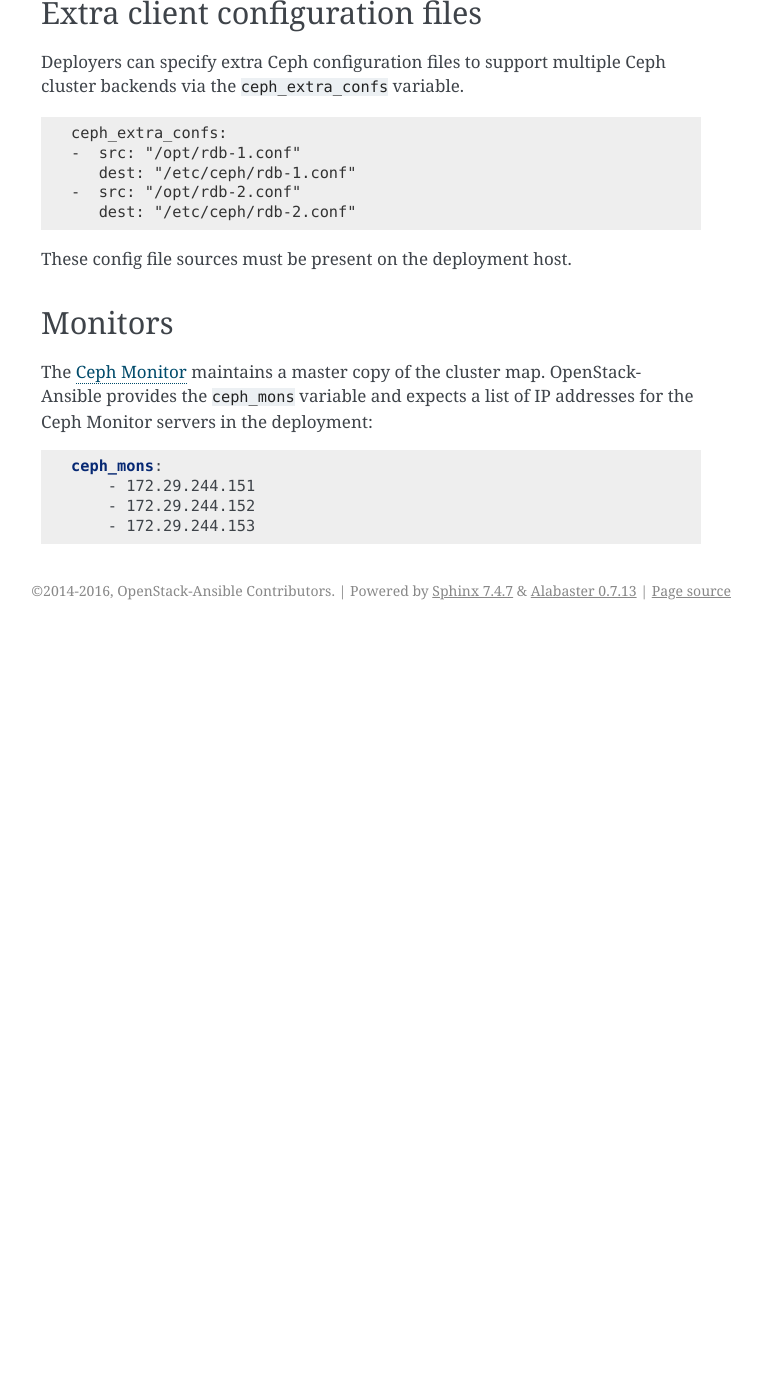
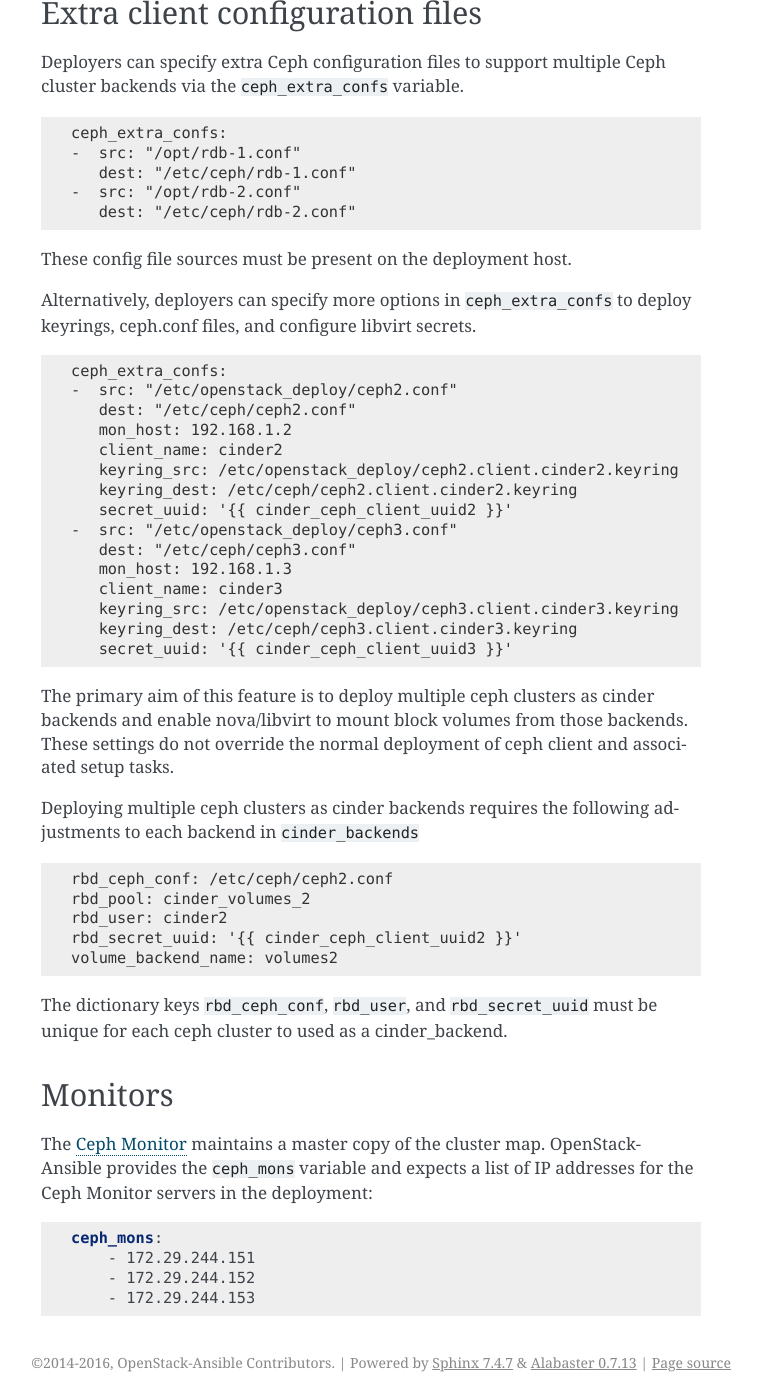
Before and after one commit to openstack/openstack-ansible-ceph_client, a Sphinx documentation site: the page built from doc/source/configure-ceph.rst, in a window 1280 px wide and 1400 px high, scrolled down 1427 px. Shown: the whole window, without its empty margins (379-1141 px from the left). Built offline with Sphinx 7.4.7, drawn with Linux system fonts in a browser that asks for light colours; the version number could not be read and is left out; before the commit the page ends 2057 px from its top, so only the background shows below that.

Commit message:
Deploy files for multiple ceph clusters
Deploy necessary configs and keyrings for multiple
ceph cluters.  Specifically, the intent is to enable
multiple backends for cinder that can be accessed by
compute nodes.

This change will allow automatic retrieval of
ceph.conf and client keyrings from multiple ceph clusters.
Additionally, libvirt ceph client secrets will be created
to support attaching volumes to instances from multiple
ceph clusters.

Change-Id: Icee061b35f374955154a3dd703444b94da0117da

```diff
--- a/doc/source/configure-ceph.rst
+++ b/doc/source/configure-ceph.rst
@@ -89,6 +89,46 @@ multiple Ceph cluster backends via the ``ceph_extra_confs`` variable.
 
 These config file sources must be present on the deployment host.
 
+Alternatively, deployers can specify more options in ``ceph_extra_confs``
+to deploy keyrings, ceph.conf files, and configure libvirt secrets.
+
+.. code-block:: console
+
+    ceph_extra_confs:
+    -  src: "/etc/openstack_deploy/ceph2.conf"
+       dest: "/etc/ceph/ceph2.conf"
+       mon_host: 192.168.1.2
+       client_name: cinder2
+       keyring_src: /etc/openstack_deploy/ceph2.client.cinder2.keyring
+       keyring_dest: /etc/ceph/ceph2.client.cinder2.keyring
+       secret_uuid: '{{ cinder_ceph_client_uuid2 }}'
+    -  src: "/etc/openstack_deploy/ceph3.conf"
+       dest: "/etc/ceph/ceph3.conf"
+       mon_host: 192.168.1.3
+       client_name: cinder3
+       keyring_src: /etc/openstack_deploy/ceph3.client.cinder3.keyring
+       keyring_dest: /etc/ceph/ceph3.client.cinder3.keyring
+       secret_uuid: '{{ cinder_ceph_client_uuid3 }}'
+
+The primary aim of this feature is to deploy multiple ceph clusters as
+cinder backends and enable nova/libvirt to mount block volumes from those
+backends.  These settings do not override the normal deployment of
+ceph client and associated setup tasks.
+
+Deploying multiple ceph clusters as cinder backends requires the following
+adjustments to each backend in ``cinder_backends``
+
+.. code-block:: console
+
+    rbd_ceph_conf: /etc/ceph/ceph2.conf
+    rbd_pool: cinder_volumes_2
+    rbd_user: cinder2
+    rbd_secret_uuid: '{{ cinder_ceph_client_uuid2 }}'
+    volume_backend_name: volumes2
+
+The dictionary keys ``rbd_ceph_conf``, ``rbd_user``, and ``rbd_secret_uuid``
+must be unique for each ceph cluster to used as a cinder_backend.
+
 Monitors
 ~~~~~~~~
 
```
Also changed, not shown: 10 other files.
